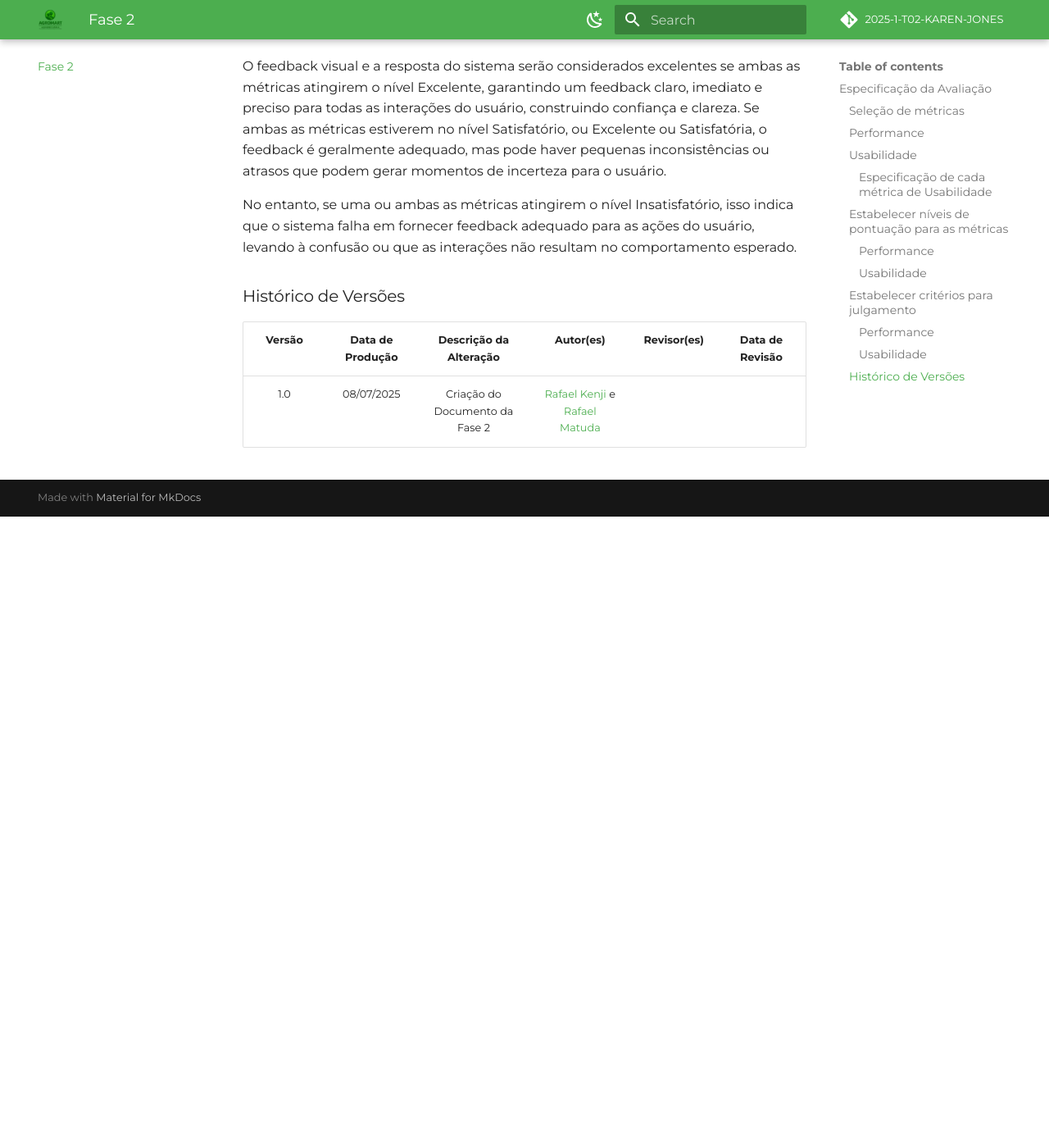
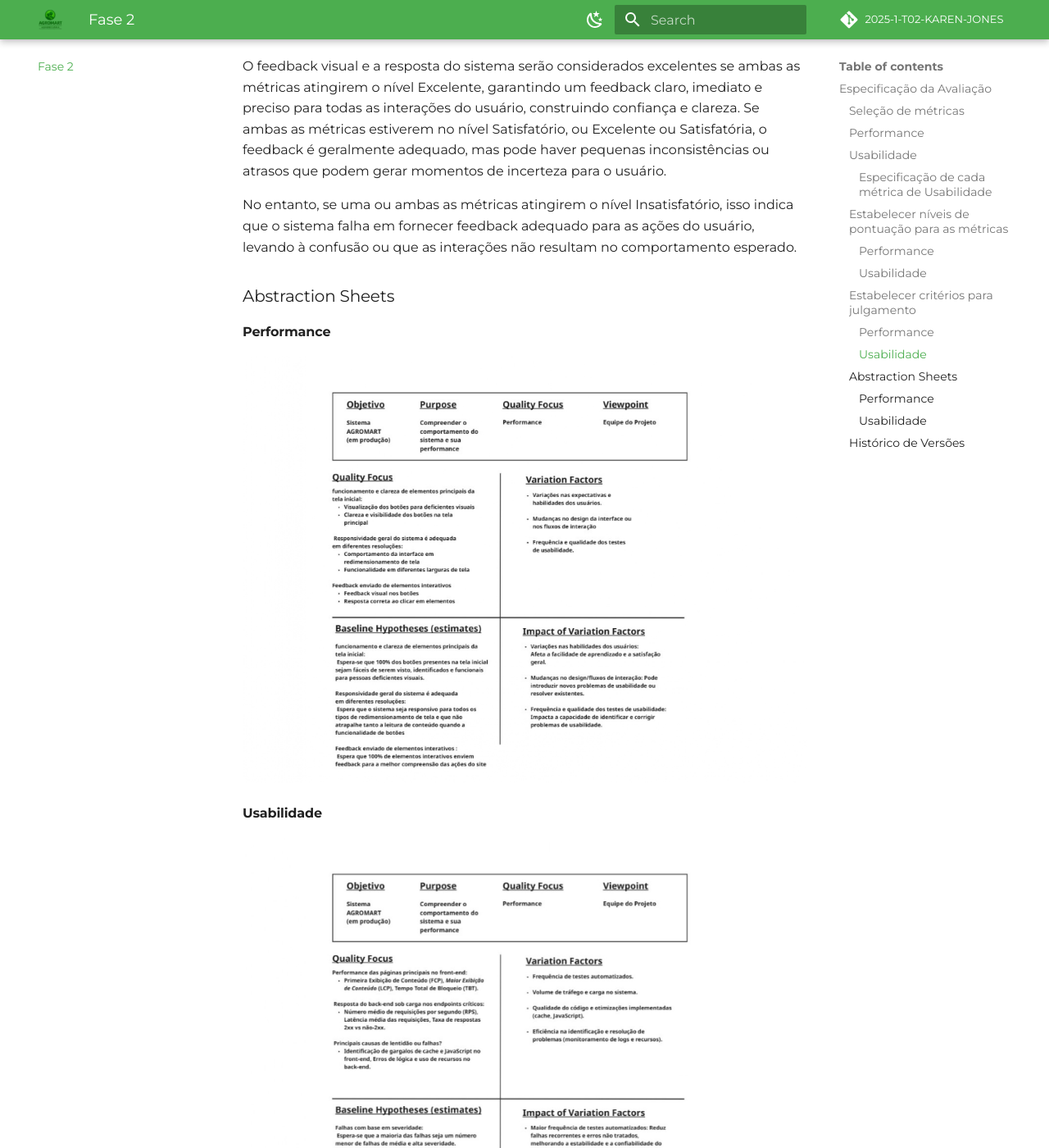
Before and after one commit to FCTE-Qualidade-de-Software-1/2025-1-T02-KAREN-JONES, an MkDocs documentation site: the page built from docs/FASE 2.md, in a window 1280 px wide and 1400 px high, scrolled down 7067 px. Shown: the whole window at 82% size. Built offline with MkDocs 1.6.1 and Material for MkDocs 9.7.7, drawn with Linux system fonts in a browser that asks for light colours; comment, search, counter and statistics services are not loaded; before the commit the page ends 7697 px from its top, so only the background shows below that; some of the changed text lies outside the part shown.

Commit message:
Adição dos abstraction sheet

```diff
--- a/docs/FASE 2.md
+++ b/docs/FASE 2.md
@@ -144,8 +144,17 @@ O feedback visual e a resposta do sistema serão considerados excelentes se amba
 
 No entanto, se uma ou ambas as métricas atingirem o nível Insatisfatório, isso indica que o sistema falha em fornecer feedback adequado para as ações do usuário, levando à confusão ou que as interações não resultam no comportamento esperado.
 
+### Abstraction Sheets
+
+#### Performance
+![Abstraction Sheet de Performance](./assets/GQM_us.jpg)
+
+#### Usabilidade
+![Abstraction Sheet de Usabilidade](./assets/GQM_per.jpeg)
+
 ### Histórico de Versões
 
 | Versão | Data de Produção | Descrição da Alteração | Autor(es) | Revisor(es) | Data de Revisão |
 |:------:|:----------------:|:----------------------:|:---------:|:-----------:|:--------------:|
 | 1.0    | 08/07/2025       |Criação do Documento da Fase 2 |  [Rafael Kenji](https://github.com/rafa-kenji) e [Rafael Matuda](https://github.com/rmatuda) |||
+| 1.0    | 08/07/2025       |Adição do Abstraction Sheet |  [Rafael Kenji](https://github.com/rafa-kenji) e [Rafael Matuda](https://github.com/rmatuda) |||
```
Also changed, not shown: docs/assets/GQM_per.jpeg (added), docs/assets/GQM_us.jpg (added).
